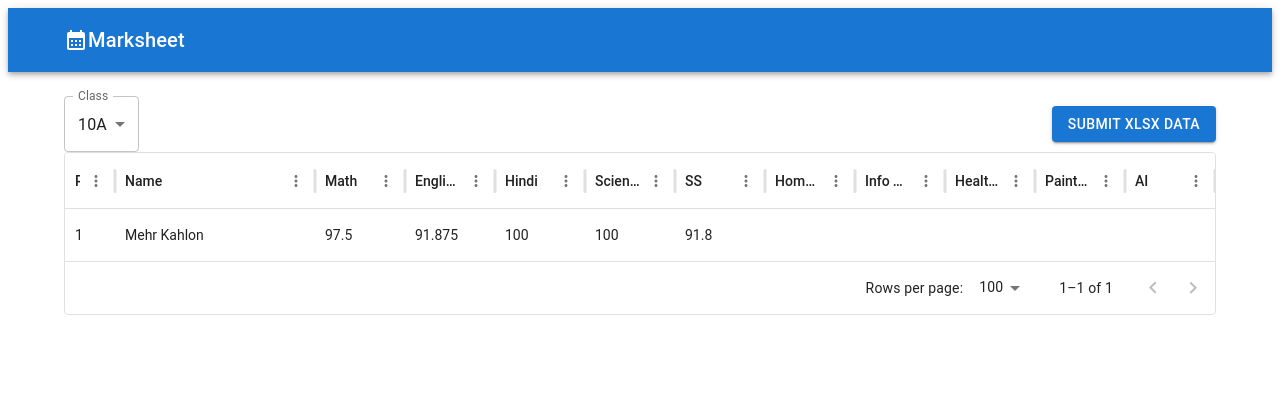
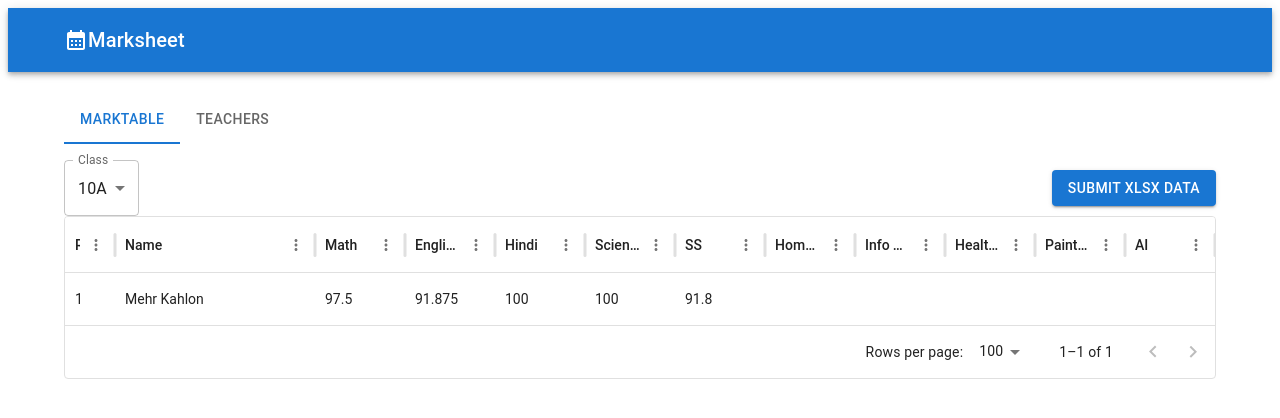
Before and after one commit to Atharvnadkarni/middlesboro-hat, a React app in the folder frontend/: page / in a window 1280 px wide. Shown: the top 418 px of the page. Built offline with nearby package versions, Linux system fonts and the light colour scheme; the HTML template or start-up script is replaced by a standard one.

Commit message:
add tabs & INSTALL router

```diff
--- a/frontend/package.json
+++ b/frontend/package.json
@@ -16,6 +16,7 @@
     "@mui/x-data-grid": "^8.28.6",
     "react": "^19.2.6",
     "react-dom": "^19.2.6",
+    "react-router": "^7.15.1",
     "xlsx": "^0.18.5"
   },
   "devDependencies": {
--- a/frontend/src/App.js
+++ b/frontend/src/App.js
@@ -4,14 +4,18 @@ import SubjectList from "./components/SubjectList";
 import { useEffect, useState } from "react";
 import Dropdown from "./components/Dropdown";
 import UploadModal from "./components/UploadModal";
+import Tabs from "./components/Tabs";
 
 const App = () => {
   const [classe, setClass] = useState();
-  useEffect(() => {localStorage.setItem("class", classe)}, [classe])
+  useEffect(() => {
+    localStorage.setItem("class", classe);
+  }, [classe]);
   return (
     <div>
       <Header />
       <Container sx={{ marginTop: 3, position: "relative" }}>
+        <Tabs />
         <Dropdown setClass={setClass} />
         <SubjectList class={classe} />
       </Container>
--- /dev/null
+++ b/frontend/src/components/Tabs.js
@@ -0,0 +1,16 @@
+import { Tab, Tabs as TabContainer } from "@mui/material"
+import { useState } from "react";
+
+const Tabs = () => {
+    const [value, setValue] = useState(0);
+    const handleChange = (e, newValue) => {
+        setValue(newValue)
+    }
+  return (
+   <TabContainer value={value} onChange={handleChange} sx={{marginBottom:2}}>
+    <Tab label="marktable" />
+    <Tab label="teachers" />
+   </TabContainer>
+  )
+}
+export default Tabs
```
Also changed, not shown: 1 other file (tests, documents, lock files or other folders).
